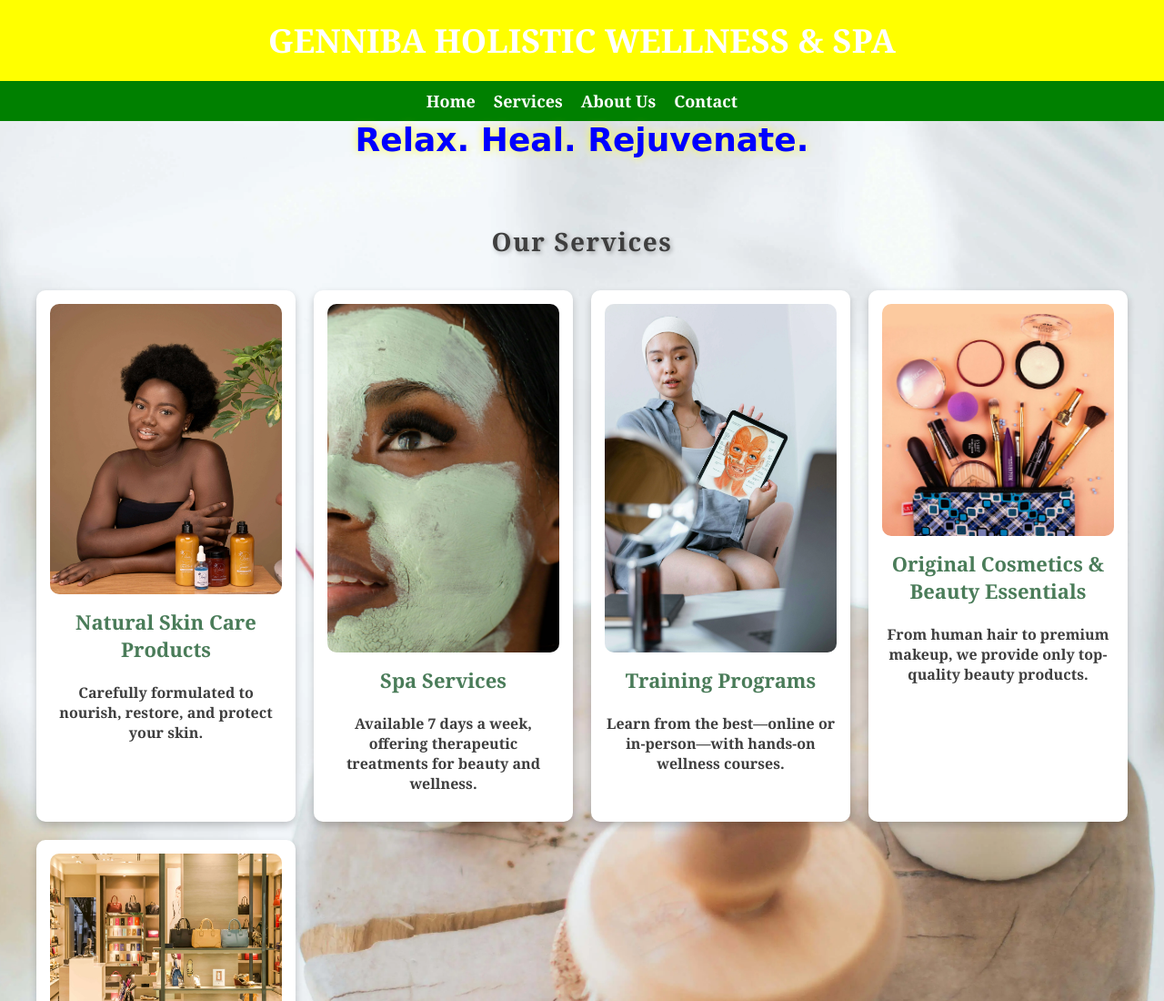
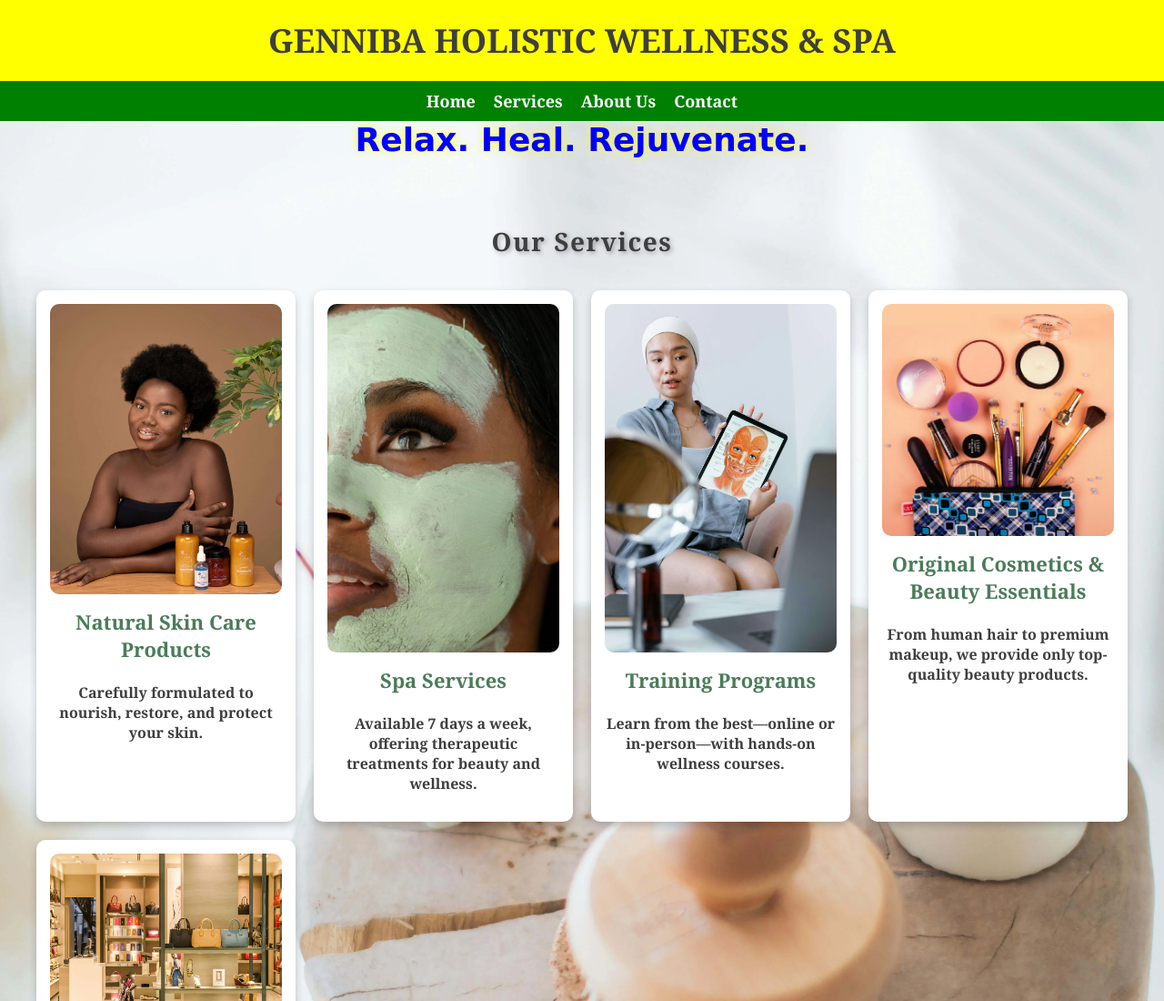
Before and after one commit to mrt-cloud/Genniba-site, a plain HTML site: page index.html in a window 1280 px wide. Shown: the top 1100 px of the page at 91% size. Drawn offline with Linux system fonts and the light colour scheme.

Commit message:
Update index.html

```diff
--- a/index.html
+++ b/index.html
@@ -6,7 +6,7 @@
   <meta name="description" content="GENNIBA HOLISTIC WELLNESS & SPA - Natural beauty, wellness, and skin care services and products." />
   <title>GENNIBA HOLISTIC WELLNESS & SPA</title>
   <style>
-    body{font-family:'Georgia',serif;font-weight:bold;font-size:18px;color:#3e3e3e;background-image:url("images/background3minimised.webp");background-size:cover;background-position:center;background-repeat:no-repeat;margin:0;padding:0}header{background-color:yellow;padding:20px;text-align:center}header h1{margin:0;font-family:'Georgia',serif;color:#ffffff}nav{background-color:green;display:flex;justify-content:center;gap:20px;padding:10px}nav a{color:#fff;text-decoration:none;font-weight:bold}.hero{height:50px;display:flex;color:blue;justify-content:center;font-size:2em;font-family:'Brush Script MT',cursive;text-shadow:0 0 10px rgba(255,255,0,0.8)}.section{padding:40px 20px;text-align:center}.section h2{font-size:28px;font-weight:bold;letter-spacing:1.5px;margin-bottom:15px;text-shadow:2px 2px 5px rgba(0,0,0,0.3)}.grid-container{display:grid;grid-template-columns:repeat(auto-fit,minmax(250px,1fr));gap:20px;padding:20px}.grid-item{background:#fff;padding:15px;border-radius:10px;text-align:center;box-shadow:0 4px 8px rgba(0,0,0,0.2)}.grid-item img{width:100%;height:auto;border-radius:10px}.grid-item h3{font-size:22px;color:#4a7c59;margin-top:10px}.grid-item p{font-size:16px;color:#3e3e3e}footer{background-color:#d8e3d1;text-align:center;padding:20px;font-size:.9em}
+    body{font-family:'Georgia',serif;font-weight:bold;font-size:18px;color:#3e3e3e;background-image:url("images/background3minimised.webp");background-size:cover;background-position:center;background-repeat:no-repeat;margin:0;padding:0}header{background-color:yellow;padding:20px;text-align:center}header h1{margin:0;font-family:'Georgia',serif;color:#rrggbb}nav{background-color:green;display:flex;justify-content:center;gap:20px;padding:10px}nav a{color:#fff;text-decoration:none;font-weight:bold}.hero{height:50px;display:flex;color:blue;justify-content:center;font-size:2em;font-family:'Brush Script MT',cursive;text-shadow:0 0 10px rgba(255,255,0,0.8)}.section{padding:40px 20px;text-align:center}.section h2{font-size:28px;font-weight:bold;letter-spacing:1.5px;margin-bottom:15px;text-shadow:2px 2px 5px rgba(0,0,0,0.3)}.grid-container{display:grid;grid-template-columns:repeat(auto-fit,minmax(250px,1fr));gap:20px;padding:20px}.grid-item{background:#fff;padding:15px;border-radius:10px;text-align:center;box-shadow:0 4px 8px rgba(0,0,0,0.2)}.grid-item img{width:100%;height:auto;border-radius:10px}.grid-item h3{font-size:22px;color:#4a7c59;margin-top:10px}.grid-item p{font-size:16px;color:#3e3e3e}footer{background-color:#d8e3d1;text-align:center;padding:20px;font-size:.9em}
   </style>
 </head>
 
```
